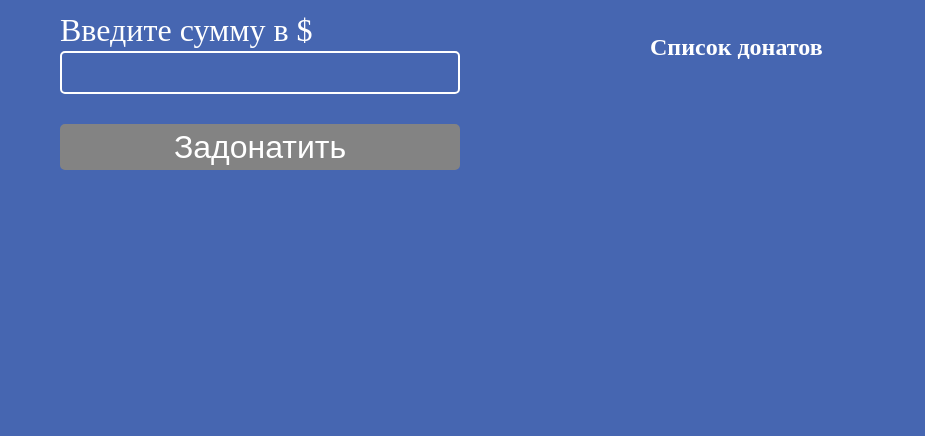
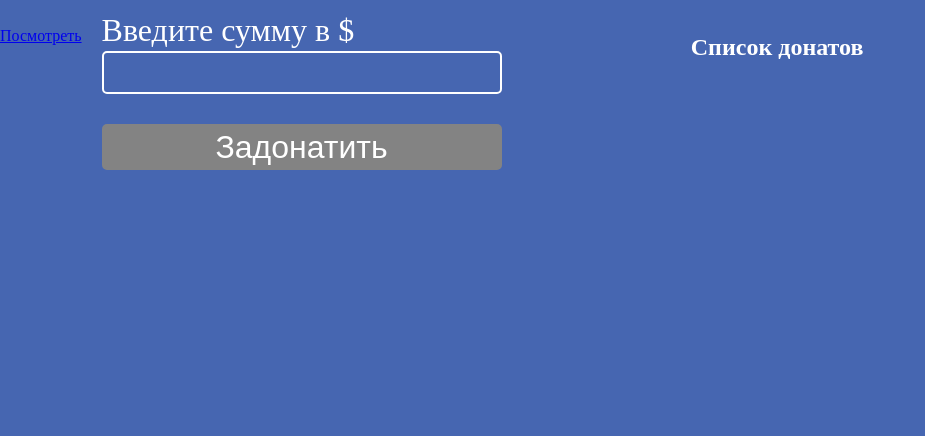
Before and after one commit to Hanna-alex/RS_donate, a website built with webpack: page index.html in a window 1280 px wide. Shown: the part 364-800 px from the top of the page, without its empty margins (0-925 px from the left). Built offline with nearby package versions, Linux system fonts and the light colour scheme.

Commit message:
Update index.html

```diff
--- a/index.html
+++ b/index.html
@@ -7,6 +7,6 @@
   <title>Start</title>
 </head>
 <body>
-
+    <a href="/build/index.html">Посмотреть</a>
 </body>
 </html>
```
